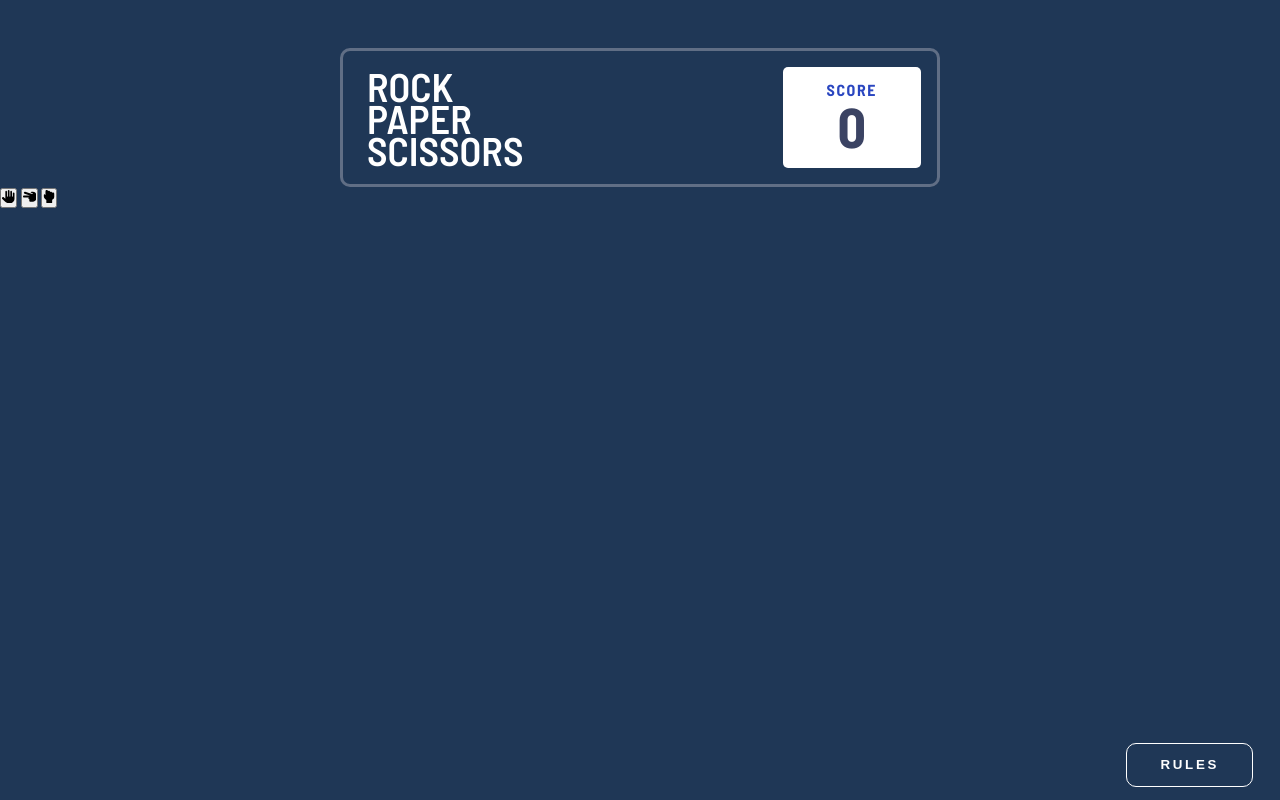
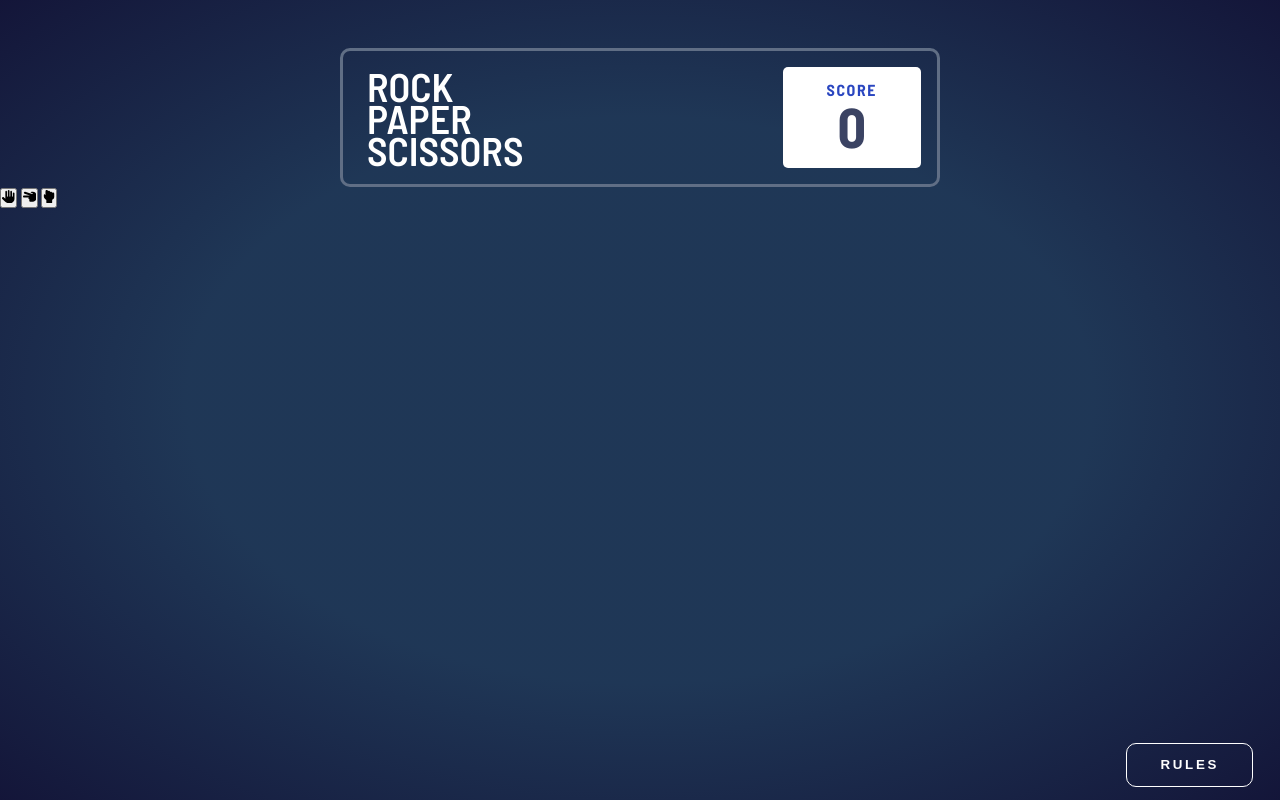
Before and after one commit to elizerdim/rock-paper-scissors, a plain HTML site: page index.html in a window 1280 px wide. Drawn offline with Linux system fonts and the light colour scheme.

Commit message:
Add background radial-gradient

```diff
--- a/styles.css
+++ b/styles.css
@@ -26,7 +26,7 @@
 
 body {
   font-family: "Barlow Semi Condensed", sans-serif;
-  background-color: var(--radial-gradient-1);
+  background: radial-gradient(var(--radial-gradient-1) 50%, var(--radial-gradient-2));
   text-transform: uppercase;
   display: flex;
   flex-direction: column;
```
